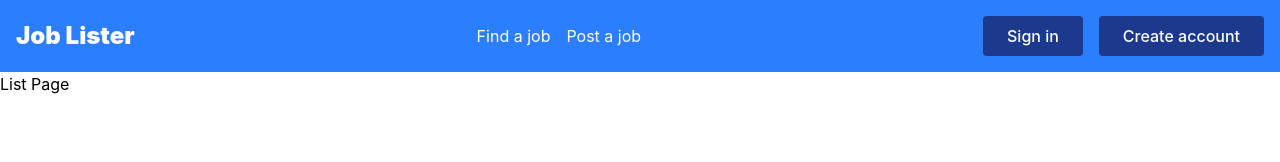
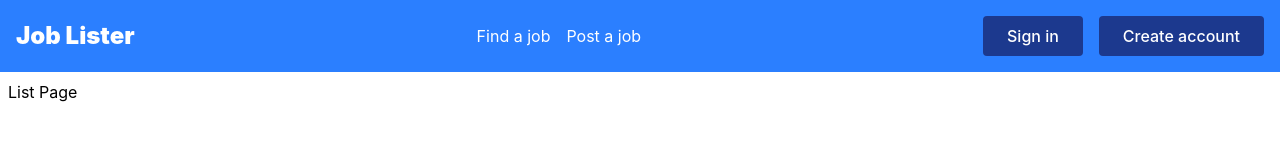
Before and after one commit to bradblanchette/job-listing-app, a Vue app in the folder job-listing-app/: page /list in a window 1280 px wide. Shown: the top 162 px of the page. Built offline with nearby package versions, Linux system fonts and the light colour scheme; no server answers.

Commit message:
Center the main content and add padding

```diff
--- a/job-listing-app/src/views/List.vue
+++ b/job-listing-app/src/views/List.vue
@@ -22,5 +22,7 @@
 </script>
 
 <template>
-  <h1>List Page</h1>
+  <div class="max-w-7xl m-auto p-2">
+    <h1>List Page</h1>
+  </div>
 </template>
```
